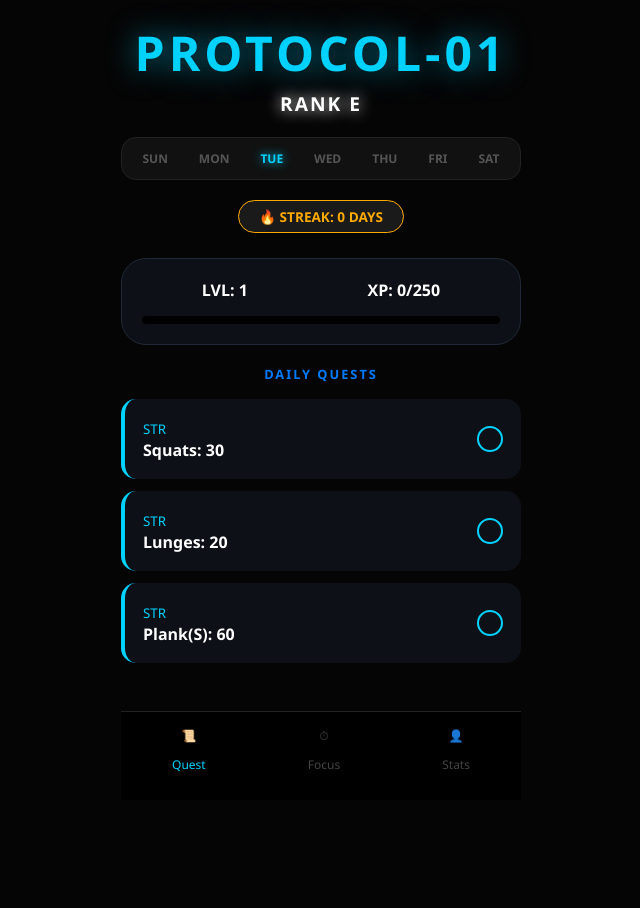
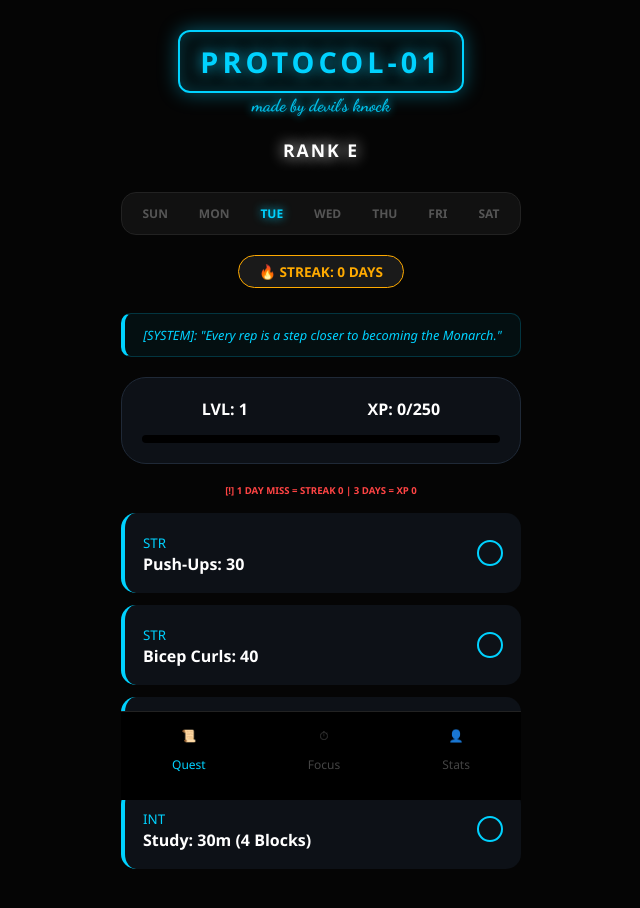
Before and after one commit to devilknock/System, a plain HTML site: page index.html in a window 1280 px wide. Shown: the whole page, without its empty margins (319-959 px from the left). Before the commit the page ends 800 px from the top, so only its background shows below. Drawn offline with Linux system fonts and the light colour scheme.

Commit message:
Update index.html

```diff
--- a/index.html
+++ b/index.html
@@ -4,6 +4,7 @@
     <meta charset="UTF-8">
     <meta name="viewport" content="width=device-width, initial-scale=1.0">
     <title>PROTOCOL-01 | Arise</title>
+    <link href="https://fonts.googleapis.com/css2?family=Dancing+Script:wght@700&display=swap" rel="stylesheet">
     <style>
         :root {
             --primary: #00d2ff;
@@ -12,12 +13,46 @@
             --card: #0d1117;
             --text-dim: #555;
             --rank-color: #ffffff;
+            --penalty: #ff4444;
         }
         body { background-color: var(--bg); color: white; font-family: 'Segoe UI', sans-serif; margin: 0; display: flex; justify-content: center; overflow-x: hidden; }
-        .app { width: 100%; max-width: 400px; padding: 20px; padding-bottom: 100px; }
-        .header-section { text-align: center; margin-bottom: 20px; }
-        .logo { color: var(--primary); text-shadow: 0 0 30px rgba(0, 210, 255, 0.6); font-size: 3rem; font-weight: 900; margin: 0; letter-spacing: 4px; text-transform: uppercase; }
-        .rank-badge-top { font-size: 1.2rem; font-weight: 900; color: var(--rank-color); text-shadow: 0 0 15px var(--rank-color); margin: 5px 0; letter-spacing: 2px; text-transform: uppercase; }
+        .app { width: 100%; max-width: 400px; padding: 20px; padding-bottom: 100px; position: relative; }
+
+        .header-section { text-align: center; margin-bottom: 30px; position: relative; padding-top: 10px; }
+        .logo-box {
+            display: inline-block;
+            border: 2px solid var(--primary);
+            padding: 10px 20px;
+            border-radius: 12px;
+            box-shadow: 0 0 20px rgba(0, 210, 255, 0.4), inset 0 0 15px rgba(0, 210, 255, 0.2);
+            background: rgba(0, 210, 255, 0.05);
+            margin-bottom: 35px;
+        }
+        .logo { color: var(--primary); text-shadow: 0 0 15px rgba(0, 210, 255, 0.8); font-size: 1.8rem; font-weight: 900; margin: 0; letter-spacing: 4px; text-transform: uppercase; }
+
+        .signature {
+            position: absolute;
+            left: 50%; transform: translateX(-50%); top: 75px;
+            font-family: 'Dancing Script', cursive;
+            font-size: 1.1rem; color: var(--primary); text-shadow: 0 0 8px var(--primary);
+            opacity: 0.9; width: 100%;
+        }
+
+        /* Motivation Box Style */
+        .system-msg-box {
+            background: rgba(0, 210, 255, 0.05);
+            border: 1px solid rgba(0, 210, 255, 0.2);
+            padding: 12px;
+            border-radius: 10px;
+            margin-bottom: 20px;
+            font-size: 0.8rem;
+            color: var(--primary);
+            text-align: center;
+            font-style: italic;
+            border-left: 4px solid var(--primary);
+        }
+
+        .rank-badge-top { font-size: 1.1rem; font-weight: 900; color: var(--rank-color); text-shadow: 0 0 15px var(--rank-color); margin: 10px 0 5px 0; letter-spacing: 2px; text-transform: uppercase; }
         .days-strip { display: flex; justify-content: space-around; background: #111; padding: 12px 5px; border-radius: 15px; border: 1px solid #222; margin-bottom: 20px; }
         .day { font-size: 0.75rem; color: var(--text-dim); font-weight: 800; }
         .day.active-day { color: var(--primary); text-shadow: 0 0 10px var(--primary); }
@@ -26,6 +61,7 @@
         .status-header { display: flex; justify-content: space-around; font-weight: bold; font-size: 1rem; }
         .progress-container { width: 100%; height: 8px; background: #000; border-radius: 10px; margin-top: 15px; overflow: hidden; }
         .progress-bar { height: 100%; background: linear-gradient(90deg, var(--secondary), var(--primary)); width: 0%; transition: 1s; }
+
         ul { padding: 0; list-style: none; }
         li { background: #0d1117; margin-bottom: 12px; padding: 18px; border-radius: 15px; display: flex; justify-content: space-between; border-left: 4px solid var(--primary); align-items: center; cursor: pointer; }
         .completed-item { opacity: 0.2; filter: grayscale(1); border-left-color: #333 !important; }
@@ -33,10 +69,15 @@
         .completed-item .check-box { background: var(--primary); }
         .player-card { border: 2px solid var(--rank-color) !important; text-align: center; }
         .stat-label { color: var(--text-dim); font-size: 0.7rem; text-transform: uppercase; letter-spacing: 1px; }
+
+        .timer-header { color: var(--primary); letter-spacing: 4px; font-weight: 900; margin-bottom: 20px; text-transform: uppercase; text-align: center; }
         .timer-box { background: rgba(255,255,255,0.02); padding: 40px 20px; border-radius: 30px; text-align: center; border: 1px solid #222; }
         #countdownDisplay { font-size: 4.5rem; font-family: monospace; text-shadow: 0 0 25px var(--primary); margin-bottom: 20px; }
         .timer-input { background: #000; border: 1px solid var(--primary); color: white; padding: 10px; width: 60px; text-align: center; border-radius: 10px; font-size: 1.1rem; }
-        .nav-bar { position: fixed; bottom: 0; width: 100%; max-width: 400px; background: #000; display: flex; justify-content: space-around; padding: 15px 0; border-top: 1px solid #222; }
+        .timer-controls { display: flex; gap: 10px; justify-content: center; }
+        .btn-main { border:none; padding:15px 25px; border-radius:12px; font-weight:900; color:black; cursor:pointer; flex: 1; }
+
+        .nav-bar { position: fixed; bottom: 0; width: 100%; max-width: 400px; background: #000; display: flex; justify-content: space-around; padding: 15px 0; border-top: 1px solid #222; z-index: 1000; }
         .nav-item { text-align: center; color: #444; cursor: pointer; font-size: 0.75rem; }
         .nav-item.active { color: var(--primary); }
         .hidden { display: none !important; }
@@ -46,7 +87,8 @@
 
     <div class="app">
         <div id="mainHeader" class="header-section">
-            <h1 class="logo">PROTOCOL-01</h1>
+            <div class="logo-box"><h1 class="logo">PROTOCOL-01</h1></div>
+            <div class="signature">made by devil's knock</div>
             <div id="rankBadgeTop" class="rank-badge-top">RANK E</div>
         </div>
 
@@ -57,6 +99,10 @@
         <div id="streakBadge" class="streak-badge">🔥 STREAK: <span id="streakVal">0</span> DAYS</div>
 
         <div id="questPage" class="page">
+            <div id="motivationMsg" class="system-msg-box">
+                [SYSTEM]: Loading daily parameters...
+            </div>
+
             <div class="status-card">
                 <div class="status-header">
                     <span>LVL: <span id="level">1</span></span>
@@ -64,18 +110,22 @@
                 </div>
                 <div class="progress-container"><div id="progressBar" class="progress-bar"></div></div>
             </div>
-            <h3 id="dayTitle" style="color:var(--secondary); text-align:center; margin-bottom:15px; font-size:0.8rem; letter-spacing:2px; text-transform: uppercase;"></h3>
+            <p style="color:var(--penalty); font-size:0.6rem; text-align:center; font-weight:bold; margin-bottom:10px;">[!] 1 DAY MISS = STREAK 0 | 3 DAYS = XP 0</p>
             <ul id="taskList"></ul>
         </div>
 
         <div id="timerPage" class="page hidden">
+            <h2 class="timer-header">FOCUS PROTOCOL</h2>
             <div class="timer-box">
                 <div id="tInputArea" style="margin-bottom: 20px;">
                     <span style="font-size: 0.8rem; color: var(--text-dim);">FOCUS DURATION (MIN)</span><br><br>
-                    <input type="number" id="userMins" class="timer-input" value="25">
+                    <input type="number" id="userMins" class="timer-input" value="30">
                 </div>
-                <div id="countdownDisplay">25:00</div>
-                <button onclick="handleTimer()" id="tBtn" style="background:var(--primary); border:none; padding:15px 45px; border-radius:12px; font-weight:900; color:black;">ENGAGE</button>
+                <div id="countdownDisplay">30:00</div>
+                <div class="timer-controls">
+                    <button onclick="handleTimer()" id="tBtn" class="btn-main" style="background:var(--primary);">ENGAGE</button>
+                    <button onclick="togglePause()" id="pauseBtn" class="btn-main hidden" style="background:#eee;">PAUSE</button>
+                </div>
             </div>
         </div>
 
@@ -103,11 +153,25 @@
     </div>
 
 <script>
-    // --- FORCE RESET LOGIC (One-time use) ---
-    if(!localStorage.getItem("systemCleaned_v2")) {
-        localStorage.clear();
-        localStorage.setItem("systemCleaned_v2", "true");
-    }
+    const baseTasks = {
+        0: [{n: "Rest Day", t: "STR", v: 1}, {n: "Study: 30m (5 Blocks)", t: "INT", v: 1}],
+        1: [{n: "Push-Ups", t: "STR", v: 30}, {n: "Bicep Curls", t: "STR", v: 40}, {n: "Triceps Dips", t: "STR", v: 20}, {n: "Study: 30m (4 Blocks)", t: "INT", v: 1}],
+        2: [{n: "Push-Ups", t: "STR", v: 30}, {n: "Bicep Curls", t: "STR", v: 40}, {n: "Triceps Dips", t: "STR", v: 20}, {n: "Study: 30m (4 Blocks)", t: "INT", v: 1}],
+        3: [{n: "Crunches (15x3)", t: "STR", v: 45}, {n: "Leg Raise (12x3)", t: "STR", v: 36}, {n: "Planks (30s x3)", t: "STR", v: 90}, {n: "Study: 30m (4 Blocks)", t: "INT", v: 1}],
+        4: [{n: "Crunches (15x3)", t: "STR", v: 45}, {n: "Leg Raise (12x3)", t: "STR", v: 36}, {n: "Planks (30s x3)", t: "STR", v: 90}, {n: "Study: 30m (4 Blocks)", t: "INT", v: 1}],
+        5: [{n: "Squats (15x3)", t: "STR", v: 45}, {n: "Step-Ups (10x3)", t: "STR", v: 30}, {n: "Calf-Raises (20x3)", t: "STR", v: 60}, {n: "Study: 30m (4 Blocks)", t: "INT", v: 1}],
+        6: [{n: "Squats (15x3)", t: "STR", v: 45}, {n: "Step-Ups (10x3)", t: "STR", v: 30}, {n: "Calf-Raises (20x3)", t: "STR", v: 60}, {n: "Study: 30m (4 Blocks)", t: "INT", v: 1}]
+    };
+
+    const quotes = [
+        "A weak mind leads to a weak body. Strengthen both.",
+        "The system has chosen you. Do not disappoint it.",
+        "Every rep is a step closer to becoming the Monarch.",
+        "Limits are for those who don't have a Protocol.",
+        "Pain is temporary. Leveling up is forever.",
+        "The only way to survive is to get stronger.",
+        "Your future self is watching. Give them a reason to be proud."
+    ];
 
     const ranks = [
         { name: "RANK E", minLvl: 1, color: "#ffffff", multiplier: 1 },
@@ -118,26 +182,33 @@
         { name: "RANK S", minLvl: 51, color: "#ef4444", multiplier: 5 }
     ];
 
-    const baseTasks = {
-        0: [{n: "Rest Day", t: "INT", v: 1}, {n: "Read", t: "INT", v: 15}, {n: "Plan", t: "INT", v: 1}],
-        1: [{n: "Pushups", t: "STR", v: 30}, {n: "Pullups", t: "STR", v: 5}, {n: "Dips", t: "STR", v: 10}],
-        2: [{n: "Squats", t: "STR", v: 30}, {n: "Lunges", t: "STR", v: 20}, {n: "Plank(S)", t: "STR", v: 60}],
-        3: [{n: "Study(M)", t: "INT", v: 45}, {n: "DSA", t: "INT", v: 1}, {n: "News", t: "INT", v: 1}],
-        4: [{n: "Burpees", t: "STR", v: 15}, {n: "Shadow Box", t: "STR", v: 5}, {n: "Jumps", t: "STR", v: 20}],
-        5: [{n: "Deadlift", t: "STR", v: 10}, {n: "Biceps", t: "STR", v: 15}, {n: "Hammers", t: "STR", v: 15}],
-        6: [{n: "Meditate", t: "INT", v: 10}, {n: "Yoga", t: "INT", v: 1}, {n: "Walk(KM)", t: "STR", v: 3}]
-    };
-
     let xp = parseInt(localStorage.getItem("xp")) || 0;
     let str = parseInt(localStorage.getItem("statStr")) || 0;
     let intel = parseInt(localStorage.getItem("statInt")) || 0;
     let streak = parseInt(localStorage.getItem("streak")) || 0;
+    let missedDays = parseInt(localStorage.getItem("missedDays")) || 0;
     let completed = JSON.parse(localStorage.getItem("completed")) || [];
+    let lastDate = localStorage.getItem("lastDate");
 
-    if (localStorage.getItem("lastDate") !== new Date().toDateString()) {
-        completed = [];
-        localStorage.setItem("completed", JSON.stringify([]));
-        localStorage.setItem("lastDate", new Date().toDateString());
+    function checkPenalty() {
+        const today = new Date().toDateString();
+        if (lastDate && lastDate !== today) {
+            const yesterdayIdx = (new Date(lastDate).getDay());
+            if (completed.length < baseTasks[yesterdayIdx].length) {
+                streak = 0; missedDays++;
+                alert("PENALTY: MISSION FAILED!\nStreak reset to 0.");
+                if (missedDays >= 3) { xp = 0; missedDays = 0; alert("FATAL ERROR: 3 DAYS MISSED. XP RESET TO 0."); }
+            } else { missedDays = 0; }
+            completed = [];
+            localStorage.setItem("lastDate", today);
+            saveData();
+        } else if (!lastDate) { localStorage.setItem("lastDate", today); }
+    }
+
+    function setMotivation() {
+        const dayIdx = new Date().getDay();
+        const msgEl = document.getElementById("motivationMsg");
+        msgEl.innerText = `[SYSTEM]: "${quotes[dayIdx]}"`;
     }
 
     function getCurrentRank() {
@@ -173,22 +244,18 @@
         list.innerHTML = "";
         document.querySelectorAll('.day').forEach(d => d.classList.remove('active-day'));
         document.getElementById(`d-${dayIdx}`).classList.add('active-day');
-        document.getElementById("dayTitle").innerText = "DAILY QUESTS";
 
         tasks.forEach((task, i) => {
             const li = document.createElement("li");
             if(completed.includes(i)) li.classList.add("completed-item");
-            let val = Math.ceil(task.v * currentRank.multiplier);
-            li.innerHTML = `<div><small style="color:var(--primary)">${task.t}</small><br><b>${task.n}: ${val}</b></div><div class="check-box"></div>`;
+            let val = task.n.includes("Study") ? task.n : `${task.n}: ${Math.ceil(task.v * currentRank.multiplier)}`;
+            li.innerHTML = `<div><small style="color:var(--primary)">${task.t}</small><br><b>${val}</b></div><div class="check-box"></div>`;
             li.onclick = () => {
                 if(completed.includes(i)) return;
                 completed.push(i);
                 task.t === "STR" ? str += 10 : intel += 10;
-                xp += 20; // 20 XP per task
-                if(completed.length === tasks.length) {
-                    streak++; localStorage.setItem("streak", streak);
-                    alert("QUESTS COMPLETED!");
-                }
+                xp += 25;
+                if(completed.length === tasks.length) streak++;
                 saveData(); updateUI(); renderTasks();
             };
             list.appendChild(li);
@@ -199,6 +266,8 @@
         localStorage.setItem("xp", xp);
         localStorage.setItem("statStr", str);
         localStorage.setItem("statInt", intel);
+        localStorage.setItem("streak", streak);
+        localStorage.setItem("missedDays", missedDays);
         localStorage.setItem("completed", JSON.stringify(completed));
     }
 
@@ -213,26 +282,55 @@
         document.getElementById("streakBadge").classList.toggle('hidden', !isQuest);
     }
 
-    let tInt, tLeft, tActive = false;
+    // TIMER LOGIC
+    let tInt, tLeft, tActive = false, isPaused = false;
     function handleTimer() {
         const btn = document.getElementById("tBtn");
+        const pBtn = document.getElementById("pauseBtn");
         if(!tActive) {
             tLeft = document.getElementById("userMins").value * 60;
-            tActive = true; btn.innerText = "ABORT"; btn.style.background = "#ff4444";
-            tInt = setInterval(() => {
+            tActive = true; isPaused = false;
+            btn.innerText = "ABORT"; btn.style.background = "#ff4444";
+            pBtn.classList.remove('hidden'); pBtn.innerText = "PAUSE";
+            startInterval();
+        } else {
+            clearInterval(tInt); tActive = false;
+            btn.innerText = "ENGAGE"; btn.style.background = "var(--primary)";
+            pBtn.classList.add('hidden');
+            document.getElementById("countdownDisplay").innerText = document.getElementById("userMins").value + ":00";
+        }
+    }
+
+    function startInterval() {
+        tInt = setInterval(() => {
+            if(!isPaused) {
                 tLeft--;
                 let m = Math.floor(tLeft/60), s = tLeft%60;
                 document.getElementById("countdownDisplay").innerText = `${m}:${s<10?'0'+s:s}`;
                 if(tLeft <= 0) {
                     clearInterval(tInt); tActive=false;
-                    intel+=10; xp+=10; // 10 XP for timer
-                    saveData(); updateUI(); alert("FOCUS COMPLETE! +10 XP");
-                    btn.innerText = "ENGAGE"; btn.style.background = "var(--primary)";
+                    intel+=15; xp+=20; saveData(); updateUI();
+                    alert("PROTOCOL COMPLETE! +20 XP");
+                    resetTimerUI();
                 }
-            }, 1000);
-        } else { clearInterval(tInt); tActive=false; btn.innerText = "ENGAGE"; btn.style.background = "var(--primary)"; }
+            }
+        }, 1000);
     }
-    window.onload = () => { updateUI(); renderTasks(); };
+
+    function togglePause() {
+        const pBtn = document.getElementById("pauseBtn");
+        isPaused = !isPaused;
+        pBtn.innerText = isPaused ? "RESUME" : "PAUSE";
+        pBtn.style.background = isPaused ? "var(--primary)" : "#eee";
+    }
+
+    function resetTimerUI() {
+        document.getElementById("tBtn").innerText = "ENGAGE";
+        document.getElementById("tBtn").style.background = "var(--primary)";
+        document.getElementById("pauseBtn").classList.add('hidden');
+    }
+
+    window.onload = () => { checkPenalty(); setMotivation(); updateUI(); renderTasks(); };
 </script>
 </body>
-</html>
+    </html>
```
